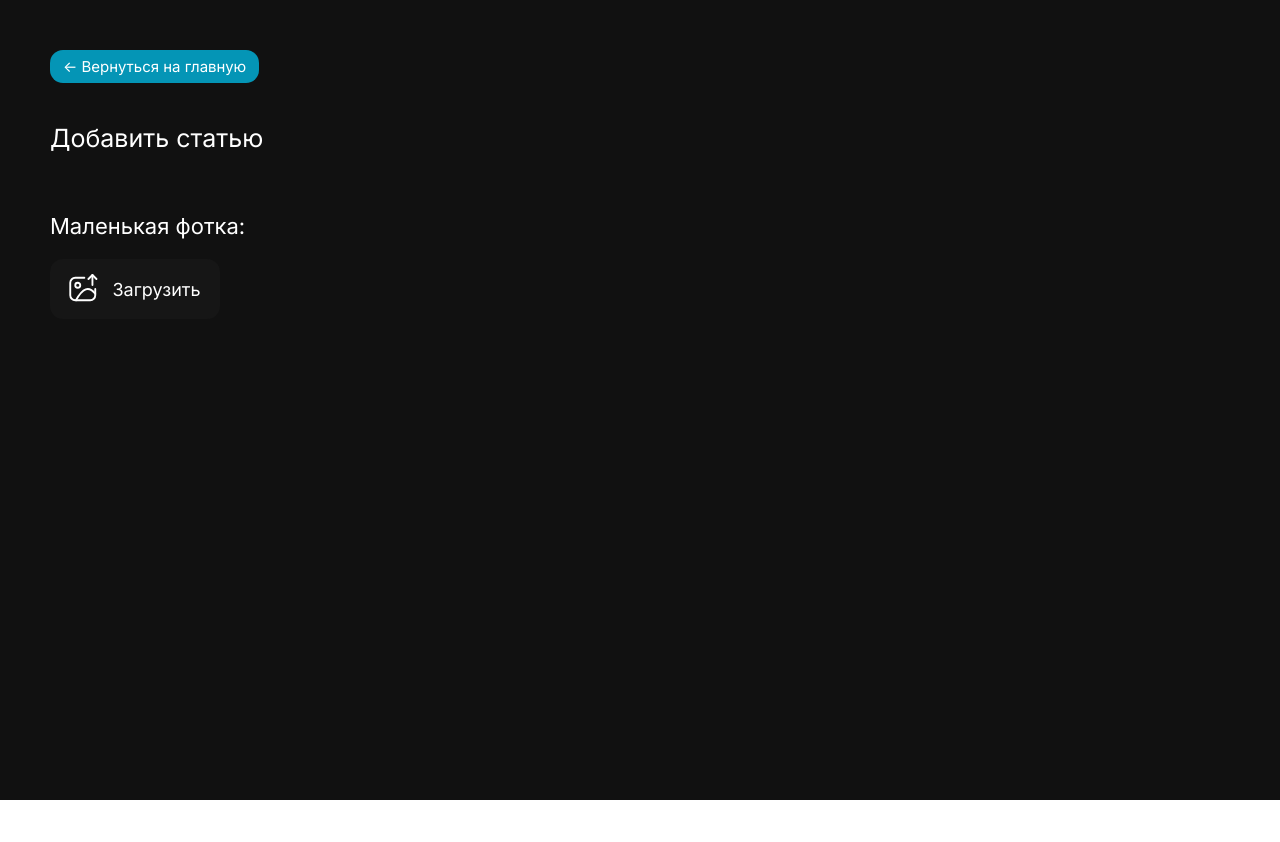
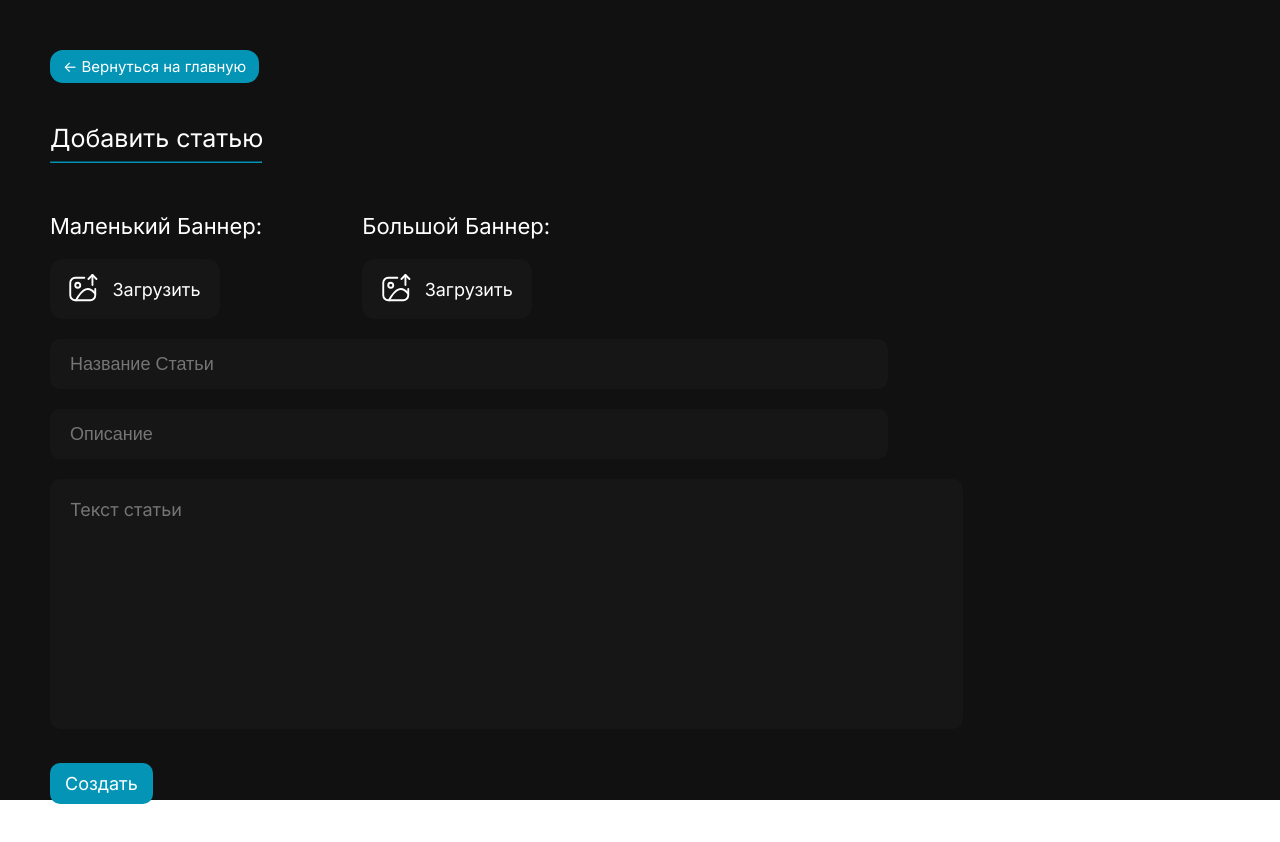
Before and after one commit to PavelFLoyd/CodeBlog, an Angular app in the folder Frontend/: page /Admin in a window 1280 px wide. Shown: the top 842 px of the page. Before the commit the page ends 800 px from the top, so only its background shows below. Built offline with nearby package versions, Linux system fonts and the light colour scheme.

Commit message:
ready admin-panel

```diff
--- a/Frontend/src/app/admin-panel/admin-panel.component.html
+++ b/Frontend/src/app/admin-panel/admin-panel.component.html
@@ -2,8 +2,11 @@
   <div class="admin-panel-container">
     <button class="return-main" routerLink="/"><- Вернуться на главную</button>
     <p class="add-art-txt">Добавить статью</p>
+    <hr />
     <div class="small-publish-block">
-      <p>Маленькая фотка:</p>
+      <div class="big-small-photo-txt">
+        <div class="small-photo-block">
+          <p>Маленький Баннер:</p>
           <div class="drop-small-photo" (click)="handleFileInputClick()">
             <input
               type="file"
@@ -16,5 +19,37 @@
             <p>Загрузить</p>
           </div>
         </div>
+        <div class="big-photo-block">
+          <p class="big-photo-txt">Большой Баннер:</p>
+          <div
+            class="drop-small-photo drop-big-photo"
+            (click)="handleFileInputClick()"
+          >
+            <input
+              type="file"
+              accept="image/*"
+              (change)="handleFileInputChange($event)"
+              #fileInput
+              style="display: none"
+            />
+            <img *ngIf="dropsvg" [src]="dropsvg" alt="add-photo" />
+            <p>Загрузить</p>
           </div>
         </div>
+      </div>
+      <div class="inputs-to-add-block">
+        <input class="put-name" type="text" placeholder="Название Статьи" />
+        <input class="put-small-desc" type="text" placeholder="Описание" />
+      </div>
+      <textarea
+        class="textarea"
+        name=""
+        id=""
+        cols="78"
+        rows="10"
+        placeholder="Текст статьи"
+      ></textarea>
+    </div>
+    <button class="create">Создать</button>
+  </div>
+</div>
--- a/Frontend/src/app/admin-panel/admin-panel.component.scss
+++ b/Frontend/src/app/admin-panel/admin-panel.component.scss
@@ -17,11 +17,21 @@
       margin-top: 40px;
       font-size: 25px;
     }
+    hr {
+      border-color: $blue;
+      width: 210px;
+      position: absolute;
+      left: 50;
+    }
     .small-publish-block {
       margin-top: 60px;
       p {
         color: $fontcol;
         font-size: 22px;
+      }
+      .big-small-photo-txt {
+        display: flex;
+        align-items: center;
       }
       .drop-small-photo {
         background-color: $lightgray;
@@ -45,6 +55,61 @@
           font-size: 18px;
         }
       }
+      .inputs-to-add-block {
+        display: flex;
+        flex-direction: column;
+        input {
+          margin-top: 20px;
+          height: 30px;
+          width: 808px;
+          background-color: $lightgray;
+          border-radius: 10px;
+          color: $fontcol;
+          padding: 10px;
+          font-size: 18px;
+          padding-left: 20px;
+          margin-bottom: 20px;
+        }
+        .put-name {
+          margin-bottom: 0px;
+        }
+      }
     }
   }
 }
+
+textarea {
+  background-color: $lightgray;
+  border-radius: 10px;
+  border: none;
+  outline: none;
+  color: white;
+  resize: none;
+  font-size: 18px;
+  padding: 20px;
+  &::-webkit-scrollbar {
+    width: 12px;
+  }
+
+  &::-webkit-scrollbar-thumb {
+    background-color: $blue;
+    border-radius: 6px;
+  }
+
+  &::-webkit-scrollbar-track {
+    background-color: unset;
+  }
+}
+
+.big-photo-block {
+  margin-left: 100px;
+}
+
+.create {
+  margin-top: 30px;
+  background-color: $blue;
+  color: white;
+  padding: 10px 15px;
+  font-size: 18px;
+  border-radius: 10px;
+}
--- a/Frontend/src/app/article-list/article1-detail/article1-detail.component.html
+++ b/Frontend/src/app/article-list/article1-detail/article1-detail.component.html
@@ -20,19 +20,13 @@
         использованием Telegram API.На форуме TeleDrive упоминался лишь один раз
         и то, там указана лишь ссылка на сайт без инструкций. Сейчас их сайт не
         работает, а инструкцию по установке приходиться смотреть через Wayback
-        Machine
-      </p>
-      <p class="big-description2">
-        Всем привет, сегодня я расскажу как мы можем создать безлимитное
+        Machine Всем привет, сегодня я расскажу как мы можем создать безлимитное
         облачное хранилище файлов в Telegram, используя TeleDrive. TeleDrive -
         это опенсурс проект, альтернатива Google Drive/OneDrive/etc с
         использованием Telegram API.На форуме TeleDrive упоминался лишь один раз
         и то, там указана лишь ссылка на сайт без инструкций. Сейчас их сайт не
         работает, а инструкцию по установке приходиться смотреть через Wayback
-        Machine
-      </p>
-      <p class="big-description3">
-        Всем привет, сегодня я расскажу как мы можем создать безлимитное
+        Machine Всем привет, сегодня я расскажу как мы можем создать безлимитное
         облачное хранилище файлов в Telegram, используя TeleDrive. TeleDrive -
         это опенсурс проект, альтернатива Google Drive/OneDrive/etc с
         использованием Telegram API.На форуме TeleDrive упоминался лишь
--- a/Frontend/src/app/article-list/article2-detail/article2-detail.component.html
+++ b/Frontend/src/app/article-list/article2-detail/article2-detail.component.html
@@ -20,19 +20,13 @@
         использованием Telegram API.На форуме TeleDrive упоминался лишь один раз
         и то, там указана лишь ссылка на сайт без инструкций. Сейчас их сайт не
         работает, а инструкцию по установке приходиться смотреть через Wayback
-        Machine
-      </p>
-      <p class="big-description2">
-        Всем привет, сегодня я расскажу как мы можем создать безлимитное
+        Machine Всем привет, сегодня я расскажу как мы можем создать безлимитное
         облачное хранилище файлов в Telegram, используя TeleDrive. TeleDrive -
         это опенсурс проект, альтернатива Google Drive/OneDrive/etc с
         использованием Telegram API.На форуме TeleDrive упоминался лишь один раз
         и то, там указана лишь ссылка на сайт без инструкций. Сейчас их сайт не
         работает, а инструкцию по установке приходиться смотреть через Wayback
-        Machine
-      </p>
-      <p class="big-description3">
-        Всем привет, сегодня я расскажу как мы можем создать безлимитное
+        Machine Всем привет, сегодня я расскажу как мы можем создать безлимитное
         облачное хранилище файлов в Telegram, используя TeleDrive. TeleDrive -
         это опенсурс проект, альтернатива Google Drive/OneDrive/etc с
         использованием Telegram API.На форуме TeleDrive упоминался лишь
--- a/Frontend/src/app/article-list/article3-detail/article3-detail.component.html
+++ b/Frontend/src/app/article-list/article3-detail/article3-detail.component.html
@@ -22,19 +22,13 @@
         использованием Telegram API.На форуме TeleDrive упоминался лишь один раз
         и то, там указана лишь ссылка на сайт без инструкций. Сейчас их сайт не
         работает, а инструкцию по установке приходиться смотреть через Wayback
-        Machine
-      </p>
-      <p class="big-description2">
-        Всем привет, сегодня я расскажу как мы можем создать безлимитное
+        Machine Всем привет, сегодня я расскажу как мы можем создать безлимитное
         облачное хранилище файлов в Telegram, используя TeleDrive. TeleDrive -
         это опенсурс проект, альтернатива Google Drive/OneDrive/etc с
         использованием Telegram API.На форуме TeleDrive упоминался лишь один раз
         и то, там указана лишь ссылка на сайт без инструкций. Сейчас их сайт не
         работает, а инструкцию по установке приходиться смотреть через Wayback
-        Machine
-      </p>
-      <p class="big-description3">
-        Всем привет, сегодня я расскажу как мы можем создать безлимитное
+        Machine Всем привет, сегодня я расскажу как мы можем создать безлимитное
         облачное хранилище файлов в Telegram, используя TeleDrive. TeleDrive -
         это опенсурс проект, альтернатива Google Drive/OneDrive/etc с
         использованием Telegram API.На форуме TeleDrive упоминался лишь
--- a/Frontend/src/app/article-list/article4-detail/article4-detail.component.html
+++ b/Frontend/src/app/article-list/article4-detail/article4-detail.component.html
@@ -22,19 +22,13 @@
         использованием Telegram API.На форуме TeleDrive упоминался лишь один раз
         и то, там указана лишь ссылка на сайт без инструкций. Сейчас их сайт не
         работает, а инструкцию по установке приходиться смотреть через Wayback
-        Machine
-      </p>
-      <p class="big-description2">
-        Всем привет, сегодня я расскажу как мы можем создать безлимитное
+        Machine Всем привет, сегодня я расскажу как мы можем создать безлимитное
         облачное хранилище файлов в Telegram, используя TeleDrive. TeleDrive -
         это опенсурс проект, альтернатива Google Drive/OneDrive/etc с
         использованием Telegram API.На форуме TeleDrive упоминался лишь один раз
         и то, там указана лишь ссылка на сайт без инструкций. Сейчас их сайт не
         работает, а инструкцию по установке приходиться смотреть через Wayback
-        Machine
-      </p>
-      <p class="big-description3">
-        Всем привет, сегодня я расскажу как мы можем создать безлимитное
+        Machine Всем привет, сегодня я расскажу как мы можем создать безлимитное
         облачное хранилище файлов в Telegram, используя TeleDrive. TeleDrive -
         это опенсурс проект, альтернатива Google Drive/OneDrive/etc с
         использованием Telegram API.На форуме TeleDrive упоминался лишь
--- a/Frontend/src/styles.scss
+++ b/Frontend/src/styles.scss
@@ -9,6 +9,18 @@
   margin: 0;
   top: 0;
   left: 0;
+  &::-webkit-scrollbar {
+    width: 12px;
+  }
+
+  &::-webkit-scrollbar-thumb {
+    background-color: $lightgray;
+    border-radius: 12px;
+  }
+
+  &::-webkit-scrollbar-track {
+    background-color: $darkgray;
+  }
 }
 
 p,
@@ -19,7 +31,8 @@
 h2,
 h3,
 li,
-ul {
+ul,
+textarea {
   font-family: "Inter", sans-serif;
   text-decoration: none;
   margin: 0;
```
Lines whose indentation alone changed are shown as unchanged.
